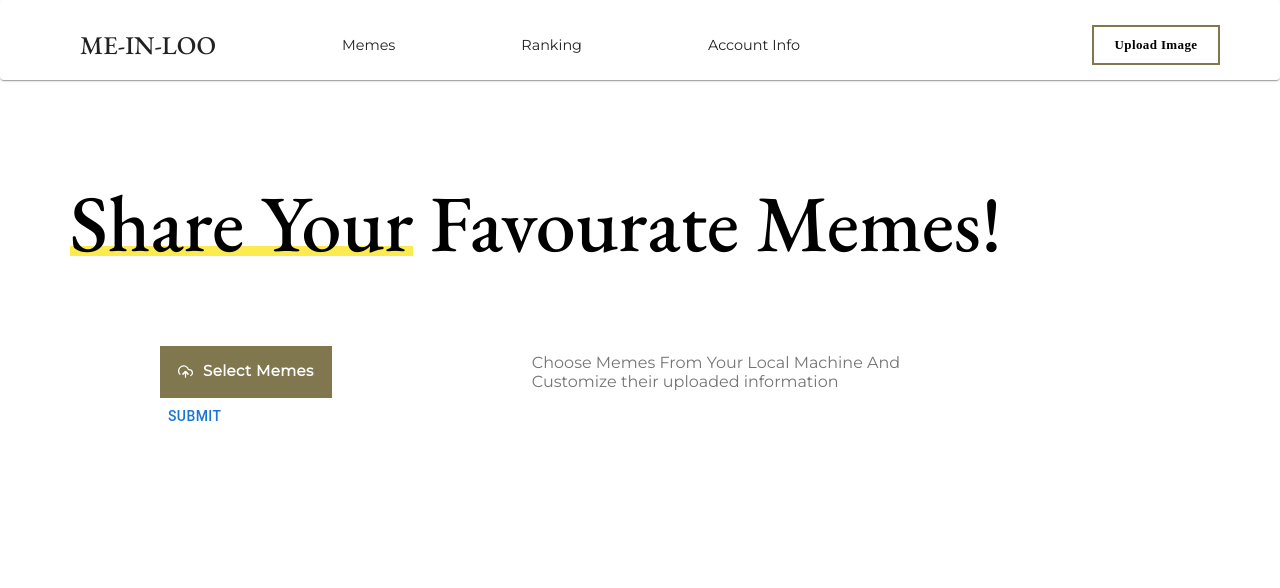
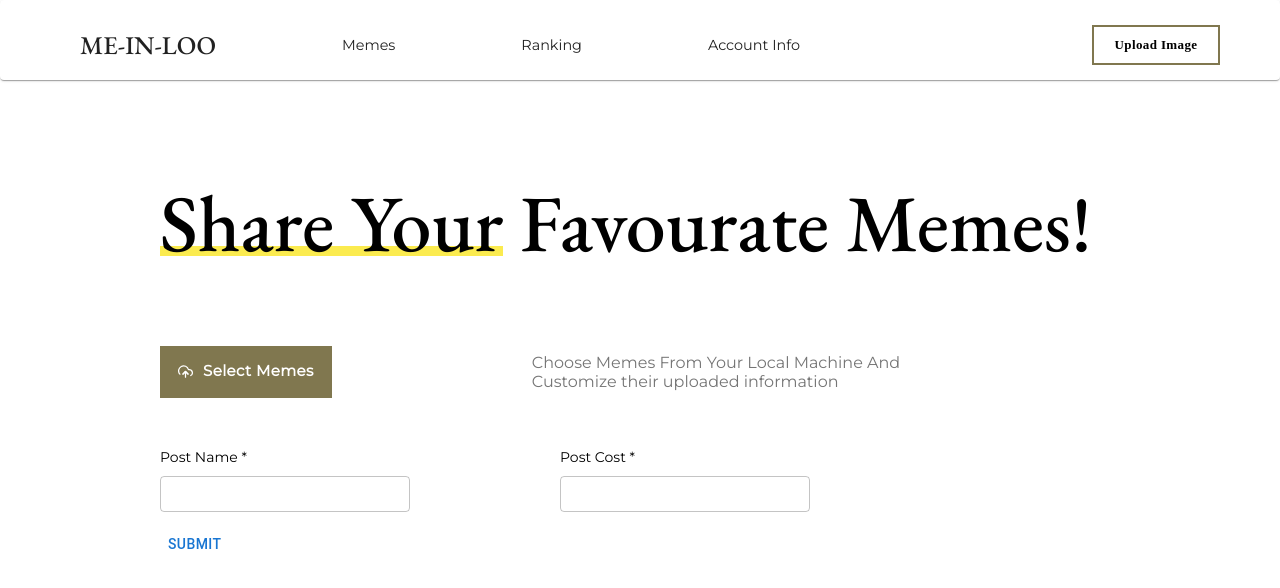
Before and after one commit to joycedaiyt/Me-In-Loo, a Next.js app in the folder front_end/: page /upload in a window 1280 px wide. Shown: the top 588 px of the page. Built offline with nearby package versions, Linux system fonts and the light colour scheme.

Commit message:
doing tags

```diff
--- a/front_end/components/UploadInfo.tsx
+++ b/front_end/components/UploadInfo.tsx
@@ -1 +1,76 @@
-export const UploadPage = () => {};
+import "@fontsource/montserrat";
+import { TextField, Button } from "@mui/material";
+export const UploadInfo = (props: {
+  postName: string;
+  setPostName: any;
+  postCost: number;
+  setPostCost: any;
+  postTags: Array<string>;
+  setPostTags: any;
+  allTags: Array<string>;
+  overFlowName?: boolean;
+  overCost?: boolean;
+  overTags?: boolean;
+}) => {
+  const {
+    postName,
+    setPostName,
+    postCost,
+    setPostCost,
+    postTags,
+    setPostTags,
+  } = props;
+  const handlePostName = (el: any) => {
+    setPostName(el.target.value);
+  };
+  const handlePostCost = (el: any) => {
+    setPostCost(el.target.value);
+  };
+  return (
+    <div style={{ fontFamily: "montserrat", fontSize: 14 }}>
+      <div style={{ display: "flex" }}>
+        <span>
+          <div style={{ marginBottom: 10 }}>Post Name *</div>
+          <TextField
+            sx={{ width: 250, height: 50 }}
+            inputProps={{
+              style: {
+                paddingLeft: 10,
+                paddingRight: 10,
+                paddingTop: 8,
+                paddingBottom: 8,
+                fontFamily: "montserrat",
+                fontSize: 14,
+                borderRadius: 0,
+                borderWidth: 10,
+              },
+            }}
+            onChange={handlePostName}
+          />
+        </span>
+        <span style={{ marginLeft: 150 }}>
+          <div style={{ marginBottom: 10 }}>Post Cost *</div>
+          <TextField
+            sx={{ width: 250, height: 50 }}
+            inputProps={{
+              style: {
+                paddingLeft: 10,
+                paddingRight: 10,
+                paddingTop: 8,
+                paddingBottom: 8,
+                fontFamily: "montserrat",
+                fontSize: 14,
+                borderRadius: 0,
+                borderWidth: 10,
+              },
+            }}
+            onChange={handlePostCost}
+          />
+        </span>
+      </div>
+      <div>
+        <Button>submit </Button>
+      </div>
+    </div>
+  );
+};
--- a/front_end/pages/upload/index.tsx
+++ b/front_end/pages/upload/index.tsx
@@ -1,28 +1,64 @@
 import HeadBar from "../../components/Header";
-import { Button } from "@mui/material";
+import { Button, IconButton } from "@mui/material";
 import { FiUploadCloud } from "react-icons/fi";
 require("typeface-eb-garamond");
 import "@fontsource/montserrat";
 import { useEffect, useRef, useState } from "react";
+import { UploadInfo } from "../../components/UploadInfo";
+import { IoCloseOutline } from "react-icons/io5";
+
+const allTags = [
+  "Tag 1",
+  "Tag 3",
+  "Tag 4",
+  "Tag 5",
+  "Tag 6",
+  "Tag 8",
+  "Tag 95",
+];
+
 export const UploadPage = () => {
-  const [uploaedMeme, setUploadedMeme] = useState(null);
+  const [uploadMeme, setUploadedMeme] = useState(null as any);
+  const [overCost, setOverCost] = useState(false);
+  const [overTags, setOverTags] = useState(false);
+  const [postTags, setPostTags] = useState([] as Array<string>);
+  const [postName, setPostName] = useState("");
+  const [postCost, setPostCost] = useState(1);
+  const [countFile, setCountFile] = useState(0);
+  const [fileUrl, setFileUrl] = useState("");
+
   const uploadRef = useRef(null);
+
+  useEffect(() => {
+    if (!uploadMeme) {
+      return;
+    }
+    const objectUrl = URL.createObjectURL(uploadMeme);
+    setFileUrl(objectUrl);
+  }, [uploadMeme]);
+
   const handleUpload = (ref: any) => {
+    ref.current.value = "";
     ref.current.click();
   };
-  //   useEffect(() => {
-  //     const selectedFile = document.getElementById("input");
-  //     console.log(selectedFile);
-  //   });
   const handleChange = (el: any) => {
+    if (el.target.files.length == 0) {
+      return;
+    }
     setUploadedMeme(el.target.files[0]);
+    setCountFile(1);
+  };
+  const handleRemove = () => {
+    setCountFile(0);
+    setUploadedMeme(null);
+    setFileUrl("");
   };
   return (
     <div>
       <HeadBar></HeadBar>
       <div
         style={{
-          paddingLeft: 70,
+          paddingLeft: "12.5%",
           fontSize: 80,
           fontWeight: 500,
           fontFamily: "EB Garamond",
@@ -60,6 +96,7 @@ export const UploadPage = () => {
             display: "flex",
           }}
         >
+          <div>
             <Button
               style={{
                 backgroundColor: "#80774f",
@@ -77,6 +114,36 @@ export const UploadPage = () => {
               <FiUploadCloud style={{ marginLeft: 10, marginRight: 10 }} />
               <span style={{ marginRight: 10 }}>Select Memes</span>
             </Button>
+            {uploadMeme ? (
+              <div
+                style={{ display: "flex", alignItems: "center", marginTop: 10 }}
+              >
+                <span
+                  style={{ marginTop: 5, marginRight: 3, cursor: "pointer" }}
+                >
+                  <IoCloseOutline
+                    style={{ color: "black", fontSize: 18 }}
+                    onClick={handleRemove}
+                  />
+                </span>
+                <span>
+                  <a
+                    href={fileUrl}
+                    target="_blank"
+                    style={{
+                      fontSize: 15,
+                      fontFamily: "montserrat",
+                      cursor: "pointer",
+                    }}
+                  >
+                    {uploadMeme.name}
+                  </a>
+                </span>
+              </div>
+            ) : (
+              <div></div>
+            )}
+          </div>
           <input
             ref={uploadRef}
             type="file"
@@ -98,8 +165,16 @@ export const UploadPage = () => {
             <div>Customize their uploaded information</div>
           </span>
         </div>
-        <div style={{ paddingLeft: "12.5%" }}>
-          <Button>submit </Button>
+        <div style={{ paddingLeft: "12.5%", marginTop: 50 }}>
+          <UploadInfo
+            postTags={postTags}
+            setPostTags={setPostTags}
+            postName={postName}
+            setPostName={setPostName}
+            postCost={postCost}
+            setPostCost={setPostCost}
+            allTags={allTags}
+          />
         </div>
       </div>
     </div>
```
Lines whose indentation alone changed are shown as unchanged.
